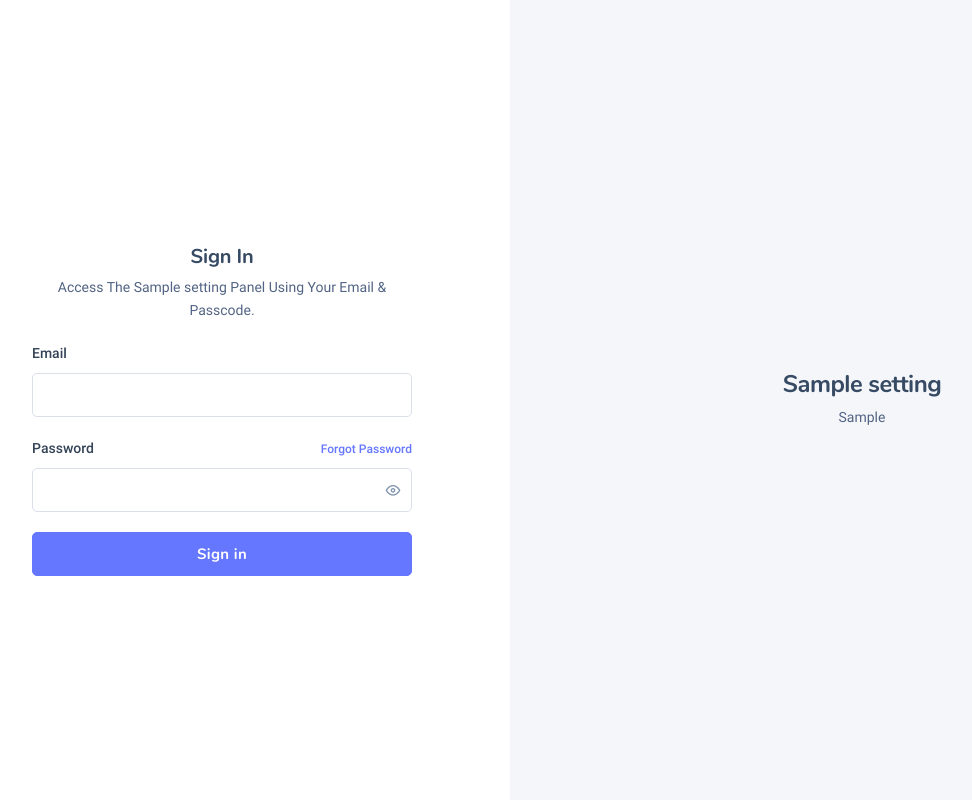
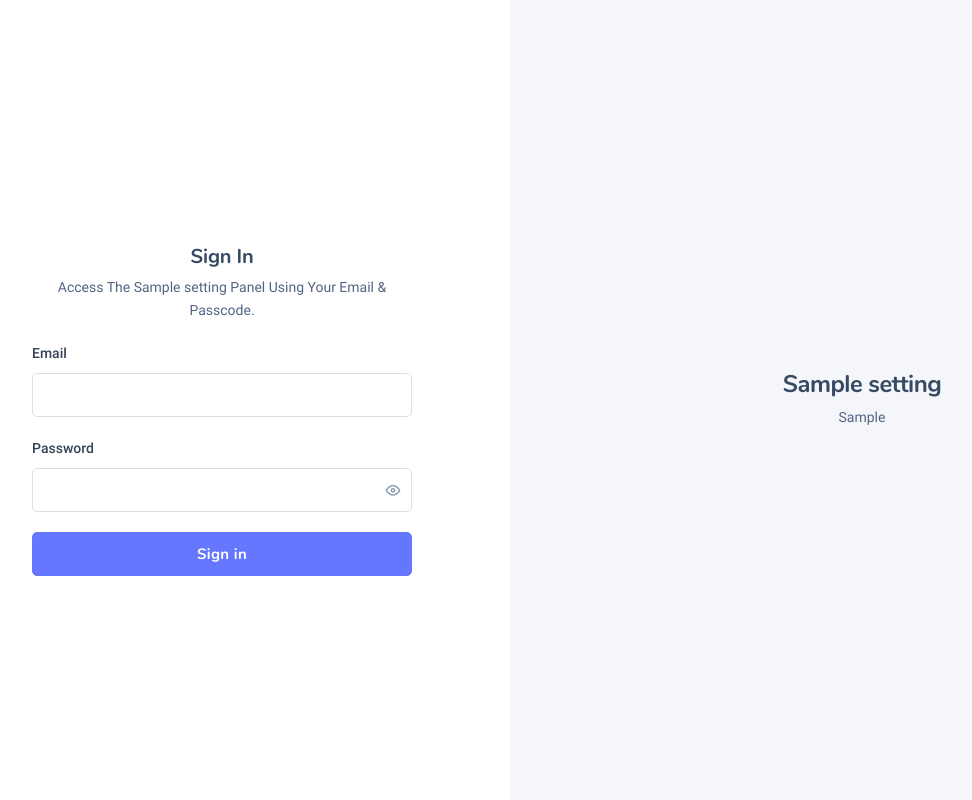
Before and after one commit to MartMbithi/Weekend_Project_XVIII, a PHP site: page /views/index.php in a window 1280 px wide. Shown: the whole page, without its empty margins (66-1038 px from the left). Run offline with PHP 8.4, Linux system fonts and the light colour scheme; tables that the repository leaves empty or names only in its code hold one stand-in row (values such as "Sample post"); some libraries are stand-ins or nearby versions; some web fonts are replaced.

Commit message:
Sanitize Auth

```diff
--- a/views/index.php
+++ b/views/index.php
@@ -113,7 +113,7 @@ require_once('../partials/head.php');
                             <div class="form-group">
                                 <div class="form-label-group">
                                     <label class="form-label" for="password">Password</label>
-                                    <a class="link link-primary link-sm" tabindex="-1" href="reset_password">Forgot Password</a>
+                                    <!-- <a class="link link-primary link-sm" tabindex="-1" href="reset_password">Forgot Password</a> Enable This On Pro Versions-->
                                 </div>
                                 <div class="form-control-wrap">
                                     <a tabindex="-1" href="#" class="form-icon form-icon-right passcode-switch" data-target="password">
@@ -134,9 +134,6 @@ require_once('../partials/head.php');
                         <div class="slider-init">
                             <div class="slider-item">
                                 <div class="nk-feature nk-feature-center">
-                                    <!--<div class="nk-feature-img">
-                                        <img class="round" src="https://nativebeecare.co.ke/assets/img/logo/logo-dark.png" alt="">
-                                    </div> -->
                                     <div class="nk-feature-content py-4 p-sm-5">
                                         <h4><?php echo $settings->system_name; ?></h4>
                                         <p><?php echo $settings->system_tagline; ?></p>
```
